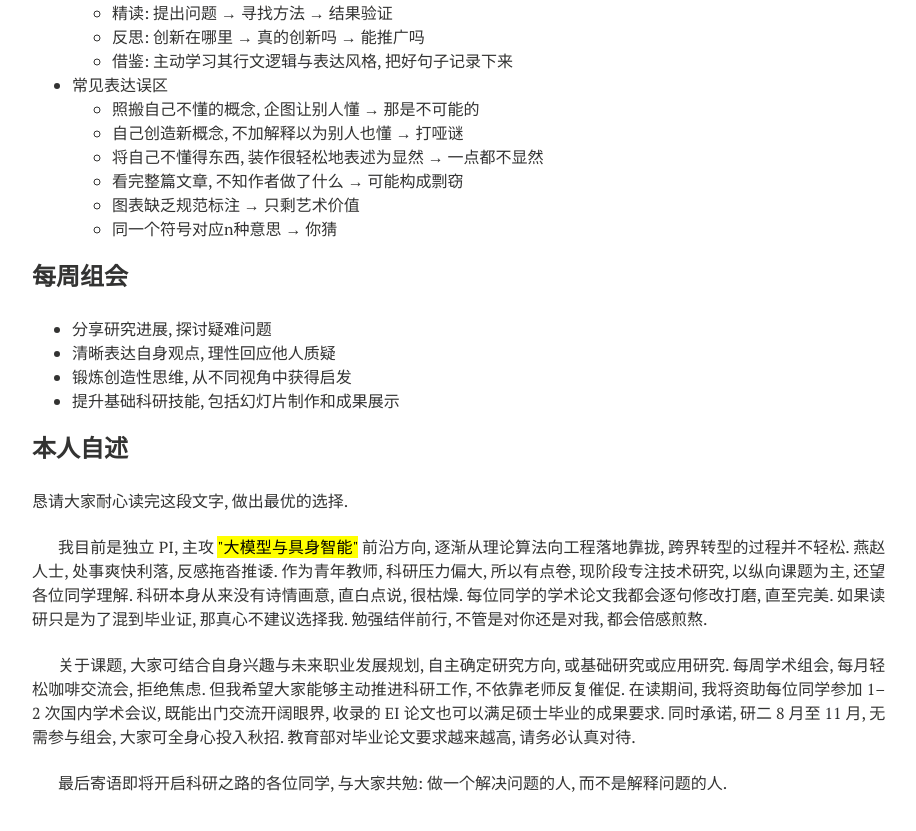
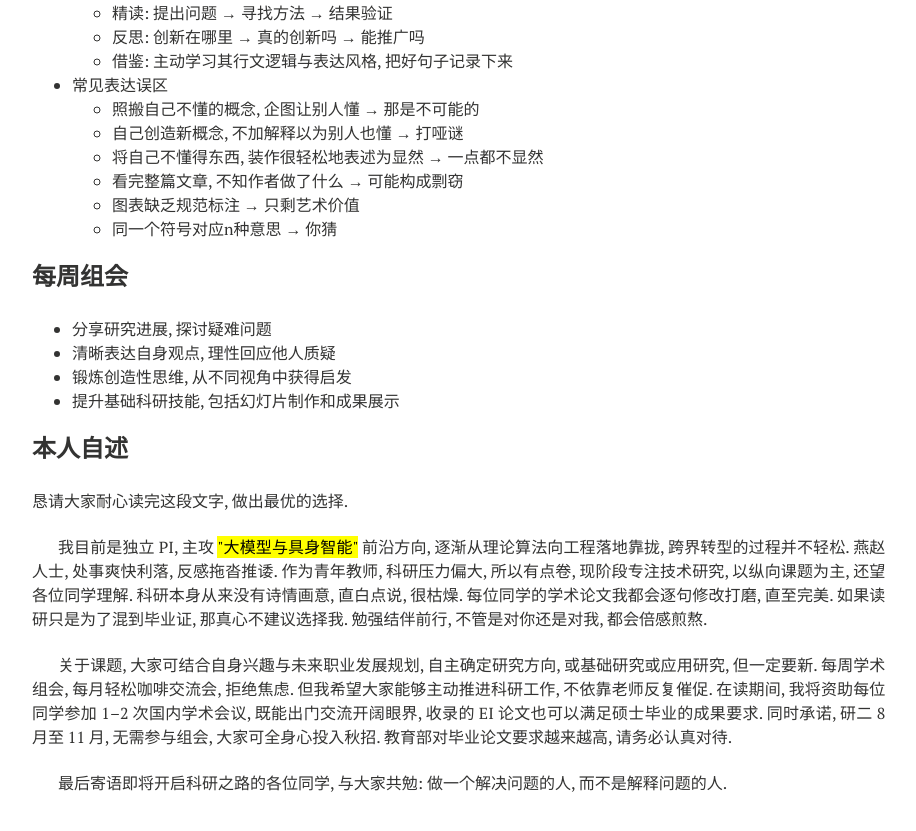
Before and after one commit to xianchaoxiu/xianchaoxiu.github.io, a Jekyll site: the page built from chinese/reading/index.md, in a window 1280 px wide and 900 px high, scrolled down 1244 px. Shown: the top 831 px of the window, without its empty margins (288-1204 px from the left). Built offline with Jekyll 4.4.1, drawn with Linux system fonts in a browser that asks for light colours; nearby versions of some CDN libraries.

Commit message:
Update index.md

```diff
--- a/chinese/reading/index.md
+++ b/chinese/reading/index.md
@@ -87,7 +87,7 @@ share: false
 勉强结伴前行, 不管是对你还是对我, 都会倍感煎熬. <br> <br>
 
 
-关于课题, 大家可结合自身兴趣与未来职业发展规划, 自主确定研究方向, 或基础研究或应用研究.
+关于课题, 大家可结合自身兴趣与未来职业发展规划, 自主确定研究方向, 或基础研究或应用研究, 但一定要新.
 每周学术组会, 每月轻松咖啡交流会, 拒绝焦虑.
 但我希望大家能够主动推进科研工作, 不依靠老师反复催促.
 在读期间, 我将资助每位同学参加 1–2 次国内学术会议, 既能出门交流开阔眼界, 收录的 EI 论文也可以满足硕士毕业的成果要求.
```
